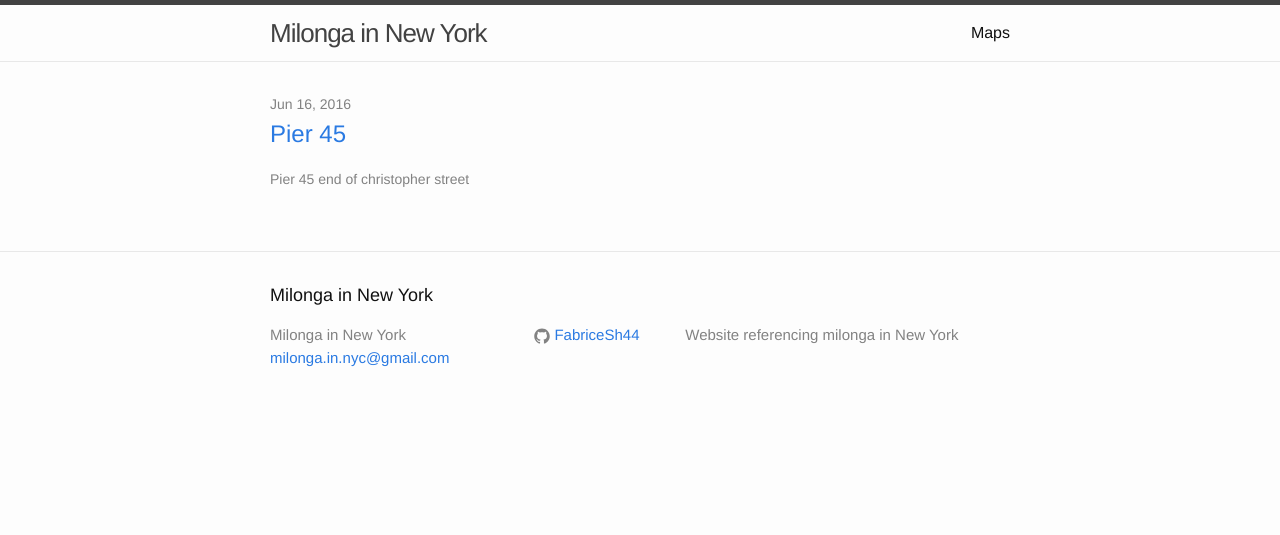
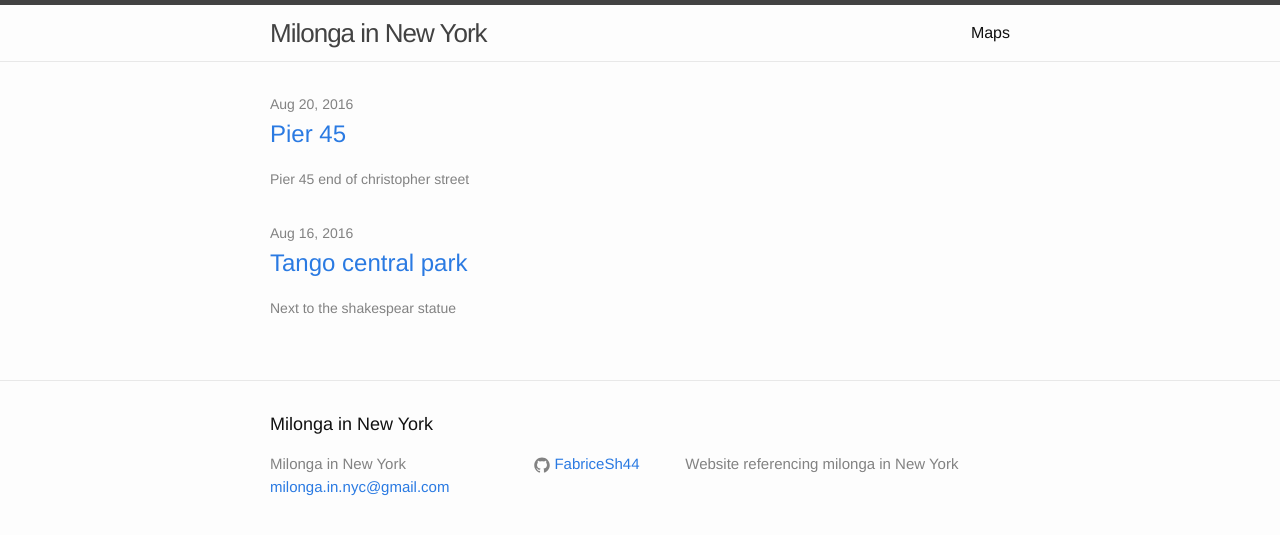
Before and after one commit to FabriceSh44/FabriceSh44.github.io, a Jekyll site: the page built from index.html, in a window 1280 px wide. Shown: the top 535 px of the page. Built offline with Jekyll 4.4.1, drawn with Linux system fonts in a browser that asks for light colours.

Commit message:
use event-date to avoid rejected future date + add question to be answered when got internet access

```diff
--- a/_posts/2016-05-29-Experiment.markdown
+++ b/_posts/2016-06-16-Pier45.markdown
@@ -3,6 +3,7 @@ layout: post
 title:  "Pier 45"
 location: "Pier 45 end of christopher street"
 date:   2016-06-15 20:01:24 -0400
+event_date:   2016-08-20 20:01:24 -0400
 categories: milonga
 ---
 
--- /dev/null
+++ b/_posts/2016-06-20-TangoCentralPark.markdown
@@ -0,0 +1,10 @@
+---
+layout: post
+title:  "Tango central park"
+location: "Next to the shakespear statue"
+date:   2016-05-16 20:01:24 -0400
+event_date: 2016-08-16 17:01:24 -0400
+categories: milonga
+---
+
+Description of the milonga
--- a/index.html
+++ b/index.html
@@ -7,7 +7,7 @@ layout: default
   <ul class="post-list">
     {% for post in site.posts %}
       <li>
-        <span class="post-meta">{{ post.date | date: "%b %-d, %Y" }}</span>
+        <span class="post-meta">{{ post.event_date | date: "%b %-d, %Y" }}</span>
 
         <h2>
           <a class="post-link" href="{{ post.url | prepend: site.baseurl }}">{{ post.title }}</a>
--- /dev/null
+++ b/question.txt
@@ -0,0 +1,2 @@
+download Ajax documentation
+what is scss
```
